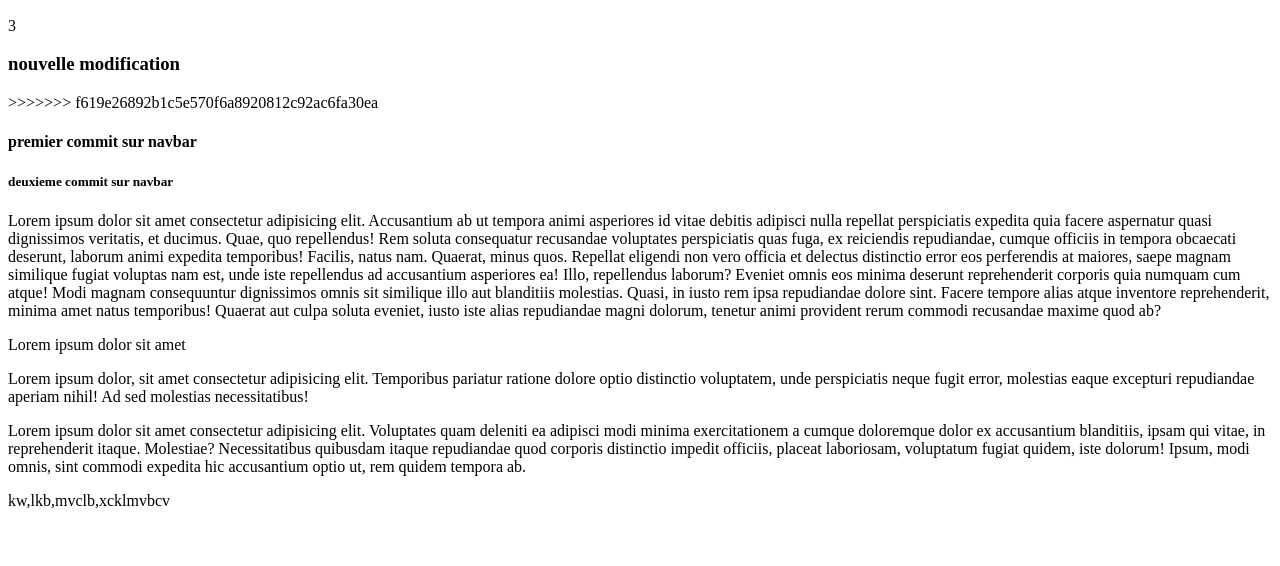
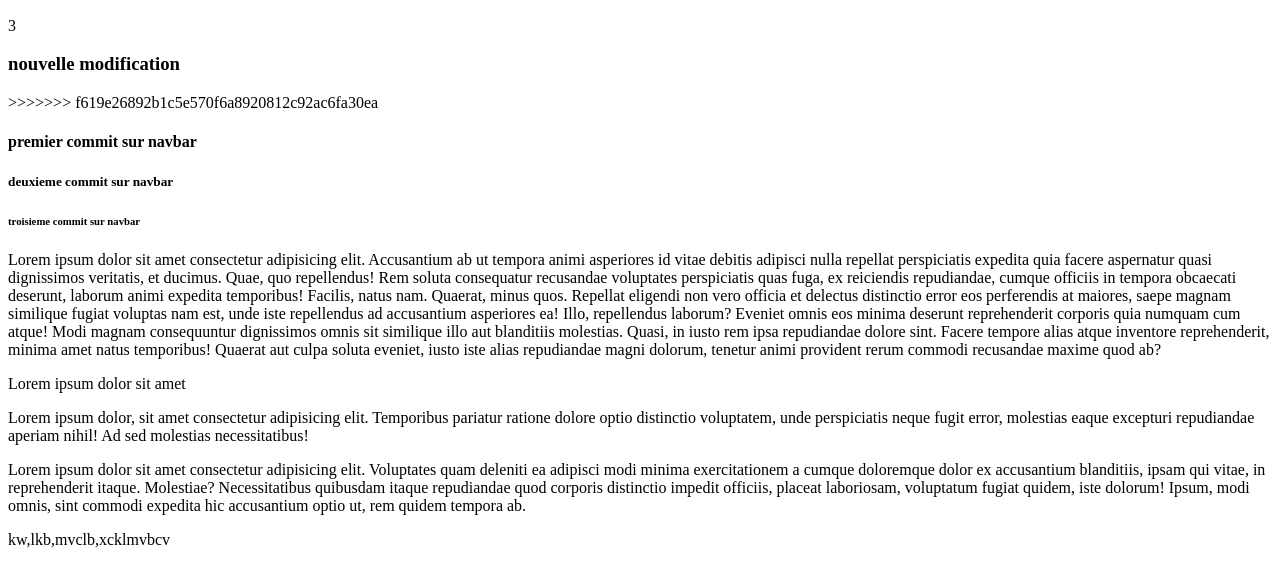
Before and after one commit to reso69/Test, a plain HTML site: page index.html in a window 1280 px wide. Shown: the part 234-800 px from the top of the page. Drawn offline with Linux system fonts and the light colour scheme.

Commit message:
troisieme commit

```diff
--- a/index.html
+++ b/index.html
@@ -23,6 +23,7 @@
 
     <h4>premier commit sur navbar</h4>
     <h5>deuxieme commit sur navbar</h5>
+    <h6>troisieme commit sur navbar</h6>
 <p>
       Lorem ipsum dolor sit amet consectetur adipisicing elit. Accusantium ab ut
       tempora animi asperiores id vitae debitis adipisci nulla repellat
```
